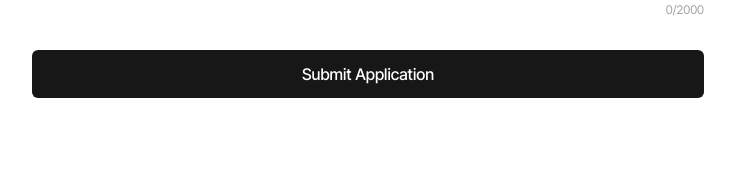
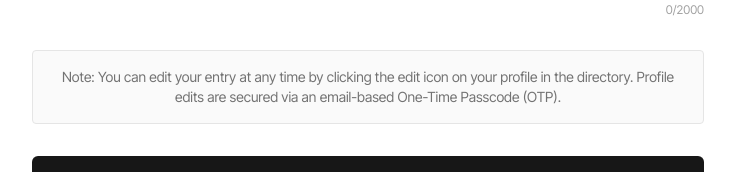
Before and after one commit to lab4cybernetics-cmu/lab-for-cybernetics, a Next.js app: page /matching/join in a window 1280 px wide. Shown: the part 2332-2504 px from the top of the page, without its empty margins (272-1007 px from the left). Built offline with nearby package versions, Linux system fonts and the light colour scheme; no server answers; a web font is replaced by a local one.

Commit message:
feat: add site icon and display edit instructions on matching form

```diff
--- a/src/app/layout.tsx
+++ b/src/app/layout.tsx
@@ -18,6 +18,9 @@ const specialGothicCondensed = Special_Gothic_Condensed_One({
 export const metadata: Metadata = {
   title: "Laboratory for Cybernetics",
   description: "Carnegie Mellon — Architecture",
+  icons: {
+    icon: "/icon.png",
+  },
 };
 
 export default function RootLayout({
--- a/src/components/matching/matching-form.tsx
+++ b/src/components/matching/matching-form.tsx
@@ -313,6 +313,12 @@ export function MatchingForm({
                 </div>
             </div>
 
+            {!itemId && (
+                <div className="text-sm text-neutral-500 bg-neutral-50 border border-neutral-200 p-4 rounded-sm text-center">
+                    Note: You can edit your entry at any time by clicking the edit icon on your profile in the directory. Profile edits are secured via an email-based One-Time Passcode (OTP).
+                </div>
+            )}
+
             <div className="flex gap-4">
                 {onCancel && (
                     <Button type="button" variant="outline" className="flex-1" onClick={onCancel}>Cancel</Button>
```
Also changed, not shown: public/icon.png (added).
